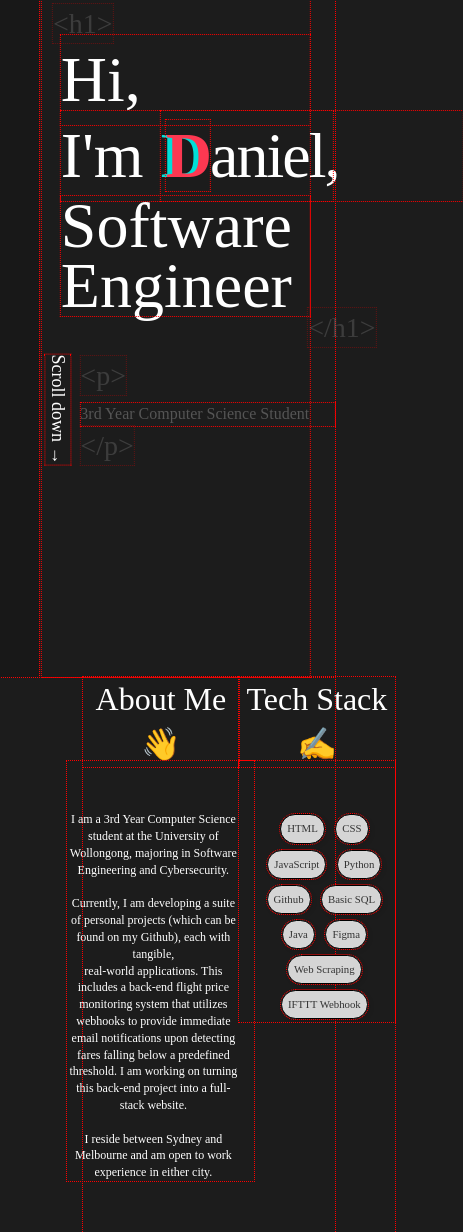
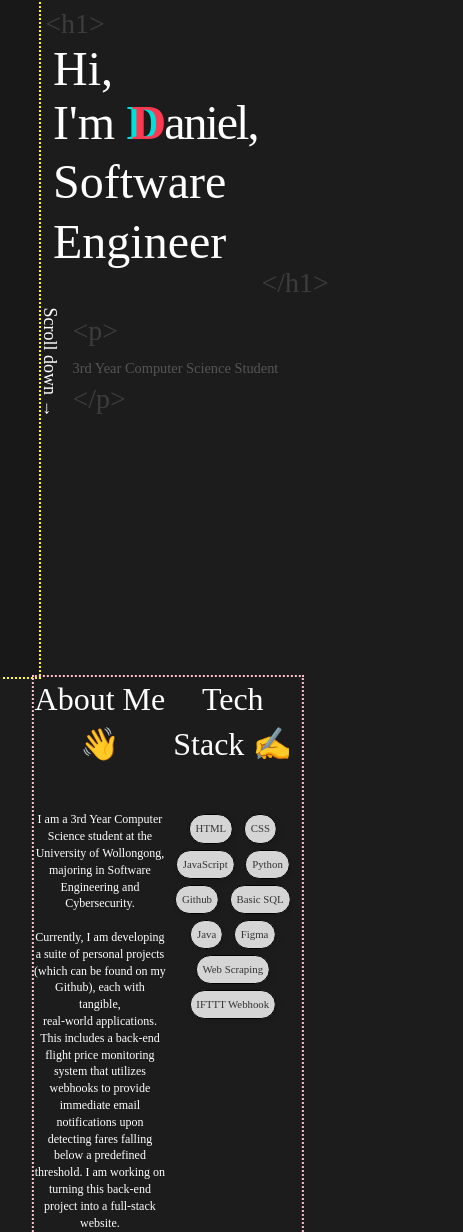
Before and after one commit to DFarynski99/portfolioProject, a website built with webpack: page index.html in a window 390 px wide. Shown: the part 167-1399 px from the top of the page, 463 px wide, since content can reach past the window. Built offline with nearby package versions, Linux system fonts and the light colour scheme; files whose address does not match are found by name.

Commit message:
- Mobile debugging (overflow issues)

```diff
--- a/css/style.css
+++ b/css/style.css
@@ -131,7 +131,6 @@ html {
 
 #heroshot{
   position: relative;
-  outline: red 2px dotted;
   width: 100%;
   height: 100vh;
   margin: 0 !important;
@@ -145,7 +144,6 @@ html {
   transform: translateX(-50%);
   width: 80%;
   height: 100vh;
-  outline: purple 2px dotted;
   margin: 0 !important;
   border: 0 !important;
   padding: 0 !important;
@@ -880,9 +878,7 @@ body {
   color: #888888;
   font-size: 16px;
 }
-*{
-  outline: red 1px dotted !important;
-}
+
 
 
 
@@ -905,11 +901,8 @@ body {
   }
   #border{
     width: 80%;
-    left: 45vw;
+    left: 43vw;
 
-  }
-  *{
-    outline: red 1px dotted !important;
   }
   #runningWritingHeadClose{
     margin-left: 3vw;
@@ -924,7 +917,7 @@ body {
     top: 11vh;
   }
   #runningWritingH1Close{
-    left: 65vw;
+    left: 55vw;
     top: 14vh;
   }
   #runningWritingPOpen{
@@ -938,8 +931,8 @@ body {
 
   #paraOne{
     margin-left: 10vw;
-    font-size: 1rem;
-    width: 95%;
+    font-size: 0.9rem;
+    width: 84%;
     top: 16vh;
   }
   #scrollDown{
@@ -947,7 +940,10 @@ body {
     top: 8vh;
   }
   #header1, #header2, #header3, .red, #danielText{
-    font-size: 4rem;
+    font-size: 3rem;
+  }
+  #header2{
+    width: 63vw !important;
   }
   .red {
     text-shadow: -5px 0 0 #00dfd8; /* Blue-ish shadow effect to the left */
@@ -1012,14 +1008,16 @@ body {
     width: 6vw;
   }
 
-
-  #aboutSection, #aboutSectionContainer{
+  #aboutSection{
+    width: 80%;
+    left: 50%;
     height: 100vh;
   }
-  #aboutSection{
-    width: 80vw;
-    left: 61.25vw;
+  #aboutSectionContainer{
+    width: 99%;
+    height: 100vh;
   }
+
   #aboutMeHeading, #mySkillsHeading{
     width: 50%;
   }
@@ -1029,12 +1027,12 @@ body {
     position: absolute;
     top: 0;
     font-size: 2rem;
-
   }
   #mySkillsHeading{
     left: 50%;
     position: absolute;
     top: 0;
+    width: 50%;
     font-size: 2rem;
   }
 
@@ -1045,22 +1043,22 @@ body {
   }
 
   #textBoxAbout{
-    left: -5%;
+    left: 0;
     margin-left: 0 !important;
     position: absolute;
     top: 10vh;
-    width: 60% !important;
+    width: 50% !important;
     font-size: 0.75rem;
     text-align: center;
     padding-top: 50px !important;
-    padding-right: 15px !important;
+    padding-right: 0 !important;
   }
   #textBoxMySkills{
-    left: 32vw;
+    left: 40%;
     position: absolute;
     top: 10vh;
     padding-top: 50px !important;
-    padding-left: 15px !important;
+    padding-left: 0 !important;
   }
   #skillHTML, #skillCSS, #skillJS, #skillPython, #skillGithub, #skillBasicSQL, #skillJava, #skillFigma, #skillWebScraping, #skillReCaptchaAutomation, #skillIFTTTWebhook {
     background-color: #d5d5d5;
```
